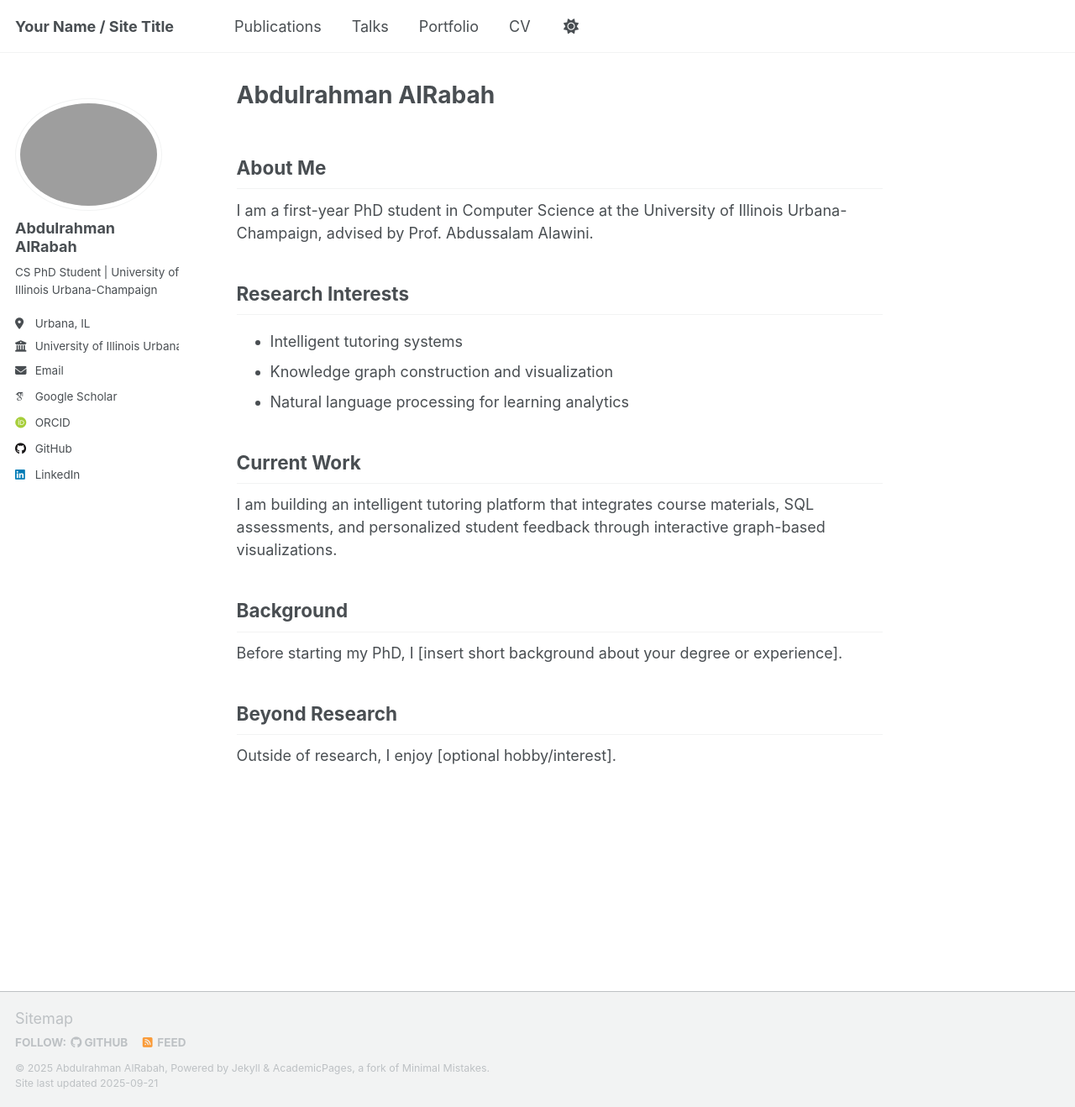
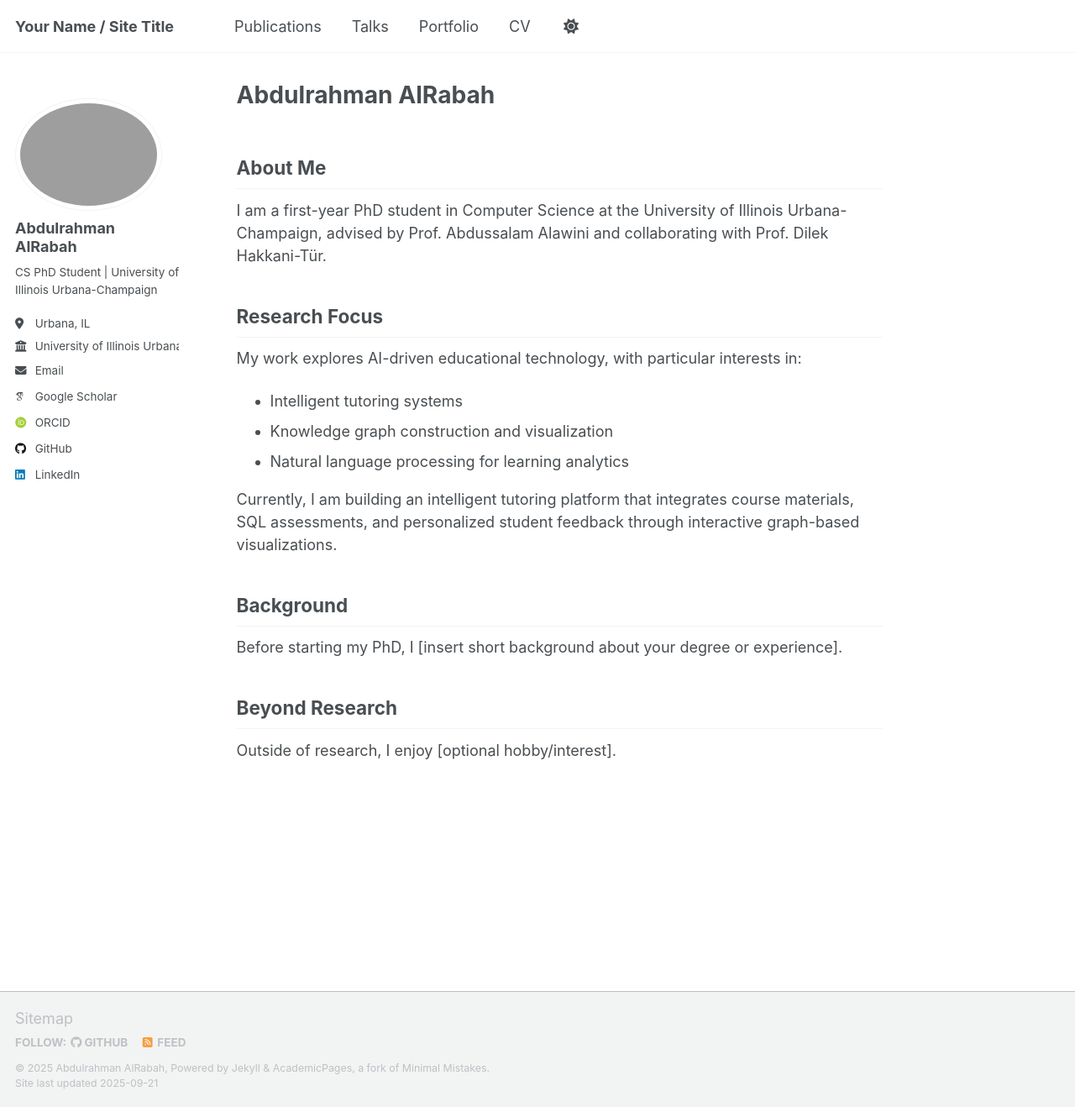
Before and after one commit to aalrabah/aalrabah.github.io, a Jekyll site: the page built from _pages/about.md, in a window 1280 px wide and 1318 px high. Shown: the whole window at 84% size. Built offline with Jekyll 4.4.1, drawn with Linux system fonts in a browser that asks for light colours; some web fonts are replaced; a script that is not in the unit is left out.

Commit message:
Update about.md

```diff
--- a/_pages/about.md
+++ b/_pages/about.md
@@ -8,14 +8,15 @@ redirect_from:
 ---
 
 ## About Me
-I am a first-year PhD student in Computer Science at the University of Illinois Urbana-Champaign, advised by Prof. Abdussalam Alawini.
-## Research Interests
+I am a first-year PhD student in Computer Science at the University of Illinois Urbana-Champaign, advised by Prof. Abdussalam Alawini and collaborating with Prof. Dilek Hakkani-Tür.
+
+## Research Focus
+My work explores AI-driven educational technology, with particular interests in:
 - Intelligent tutoring systems
 - Knowledge graph construction and visualization
 - Natural language processing for learning analytics
 
-## Current Work
-I am building an intelligent tutoring platform that integrates course materials, SQL assessments, and personalized student feedback through interactive graph-based visualizations.
+Currently, I am building an intelligent tutoring platform that integrates course materials, SQL assessments, and personalized student feedback through interactive graph-based visualizations.
 
 ## Background
 Before starting my PhD, I [insert short background about your degree or experience].
```
